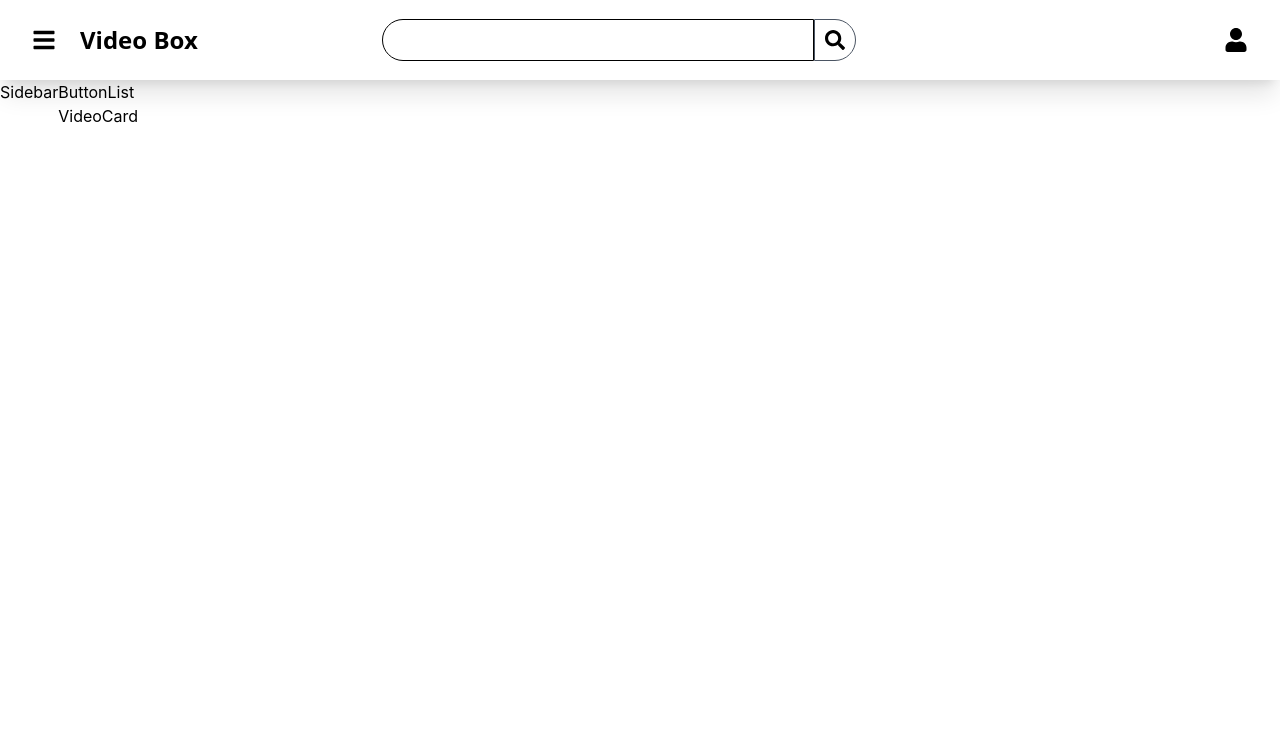
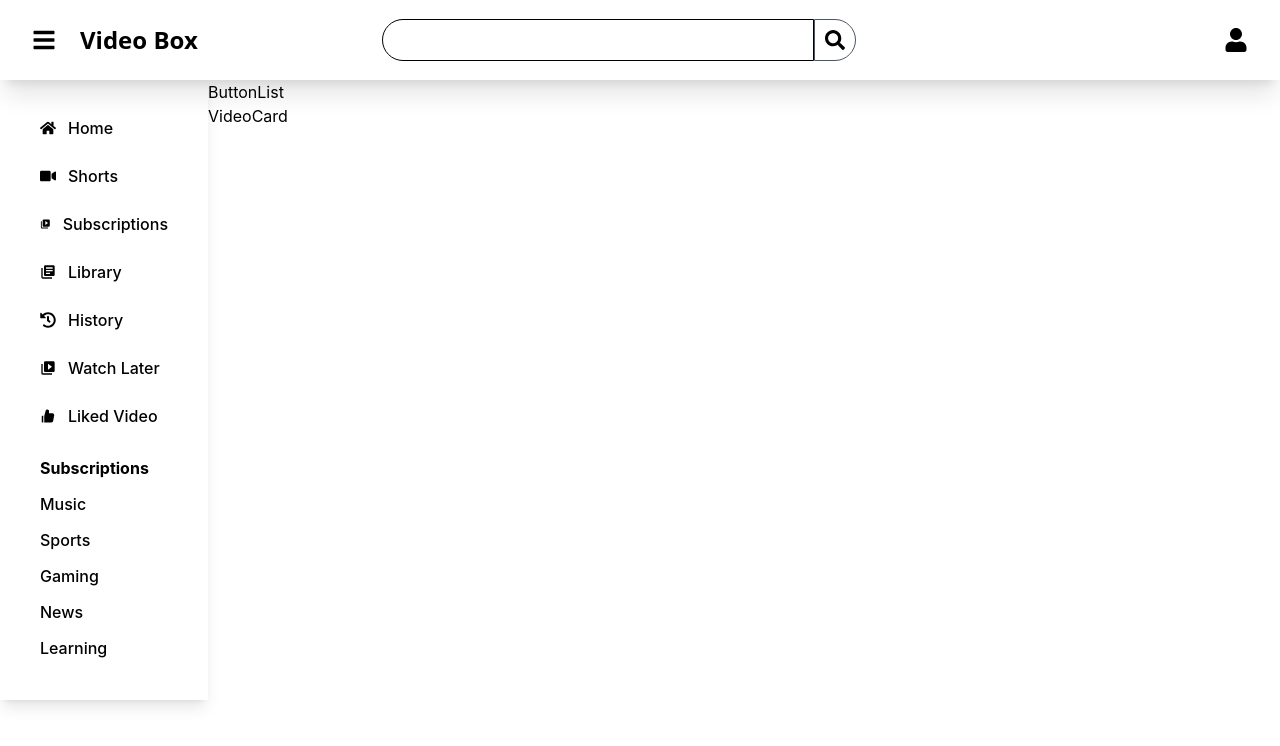
Before and after one commit to rajratan41/video-box, a React (Create React App) app in the folder video-box/: page / in a window 1280 px wide. Shown: the top 746 px of the page. Built offline with nearby package versions, Linux system fonts and the light colour scheme.

Commit message:
created sidebar

```diff
--- a/video-box/src/components/Sidebar.js
+++ b/video-box/src/components/Sidebar.js
@@ -1,7 +1,57 @@
 import React from "react";
+import { FaHome, FaVideo, FaHistory } from "react-icons/fa";
+import { MdVideoLibrary, MdLibraryBooks } from "react-icons/md";
+import { AiFillLike } from "react-icons/ai";
 
 const Sidebar = () => {
-  return <div>Sidebar</div>;
+  return (
+    <>
+      <div className="py-5 px-8 shadow-lg w-52 ">
+        <ul>
+          <li className="flex items-center gap-3 font-medium hover:bg-slate-500 hover:text-white rounded-lg p-2 mt-2 cursor-pointer">
+            <FaHome />
+            Home
+          </li>
+          <li className="flex items-center gap-3 font-medium hover:bg-slate-500 hover:text-white rounded-lg p-2 mt-2 cursor-pointer">
+            <FaVideo />
+            Shorts
+          </li>
+          <li className="flex items-center gap-3 font-medium hover:bg-slate-500 hover:text-white rounded-lg p-2 mt-2 cursor-pointer ">
+            <MdVideoLibrary />
+            Subscriptions
+          </li>
+        </ul>
+
+        <ul>
+          <li className="flex items-center gap-3 font-medium hover:bg-slate-500 hover:text-white rounded-lg p-2 mt-2 cursor-pointer">
+            <MdLibraryBooks />
+            Library
+          </li>
+          <li className="flex items-center gap-3 font-medium hover:bg-slate-500 hover:text-white rounded-lg p-2 mt-2 cursor-pointer">
+            <FaHistory />
+            History
+          </li>
+          <li className="flex items-center gap-3 font-medium hover:bg-slate-500 hover:text-white rounded-lg p-2 mt-2 cursor-pointer ">
+            <MdVideoLibrary />
+            Watch Later
+          </li>
+          <li className="flex items-center gap-3 font-medium hover:bg-slate-500 hover:text-white rounded-lg p-2 mt-2 cursor-pointer ">
+            <AiFillLike />
+            Liked Video
+          </li>
+        </ul>
+
+        <ul className="py-5 px-2">
+          <h1 className="font-bold">Subscriptions</h1>
+          <li className="mt-3 font-medium">Music</li>
+          <li className="mt-3 font-medium">Sports</li>
+          <li className="mt-3 font-medium">Gaming</li>
+          <li className="mt-3 font-medium">News</li>
+          <li className="mt-3 font-medium">Learning</li>
+        </ul>
+      </div>
+    </>
+  );
 };
 
 export default Sidebar;
```
